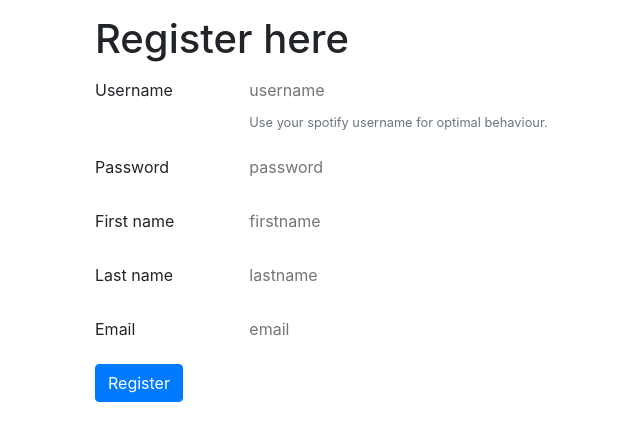
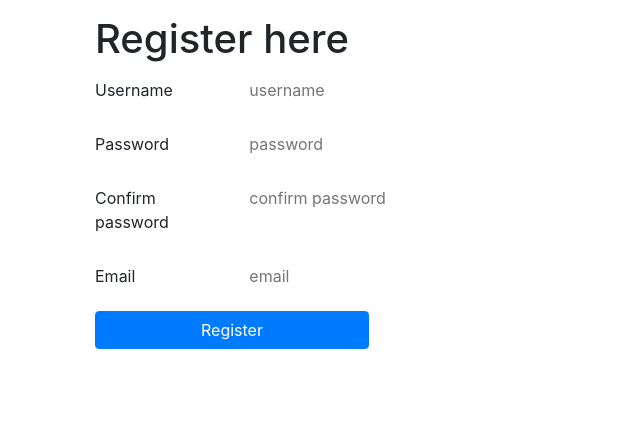
Before and after one commit to Nickvs99/MusicMatch, a Django app: page /register/ in a window 1280 px wide. Shown: the part 56-497 px from the top of the page, without its empty margins (97-737 px from the left). Run offline with Django 3.2, Linux system fonts and the light colour scheme; some libraries are stand-ins or nearby versions.

Commit message:
client side form validation and removal of redundant fields

```diff
--- a/MusicMatch/Authentication/static/Authentication/js/register.js
+++ b/MusicMatch/Authentication/static/Authentication/js/register.js
@@ -1,37 +1,108 @@
 document.addEventListener('DOMContentLoaded', () => {
 
-    document.getElementById("inputUsername").onchange = function(){
+    document.getElementById("inputUsername").onchange = async function(){
 
-        // Clear all previous error messages
-        let elements = document.getElementsByClassName("inputUsernameError");
-        while(elements[0]){
-            elements[0].remove();
+        clearMessages();
+        validateUsername();
+    };
+
+    document.getElementById("inputPasswordCheck").onchange = function(){
+
+        clearMessages();
+        passwordCheck();
+    };
+
+    document.getElementById("submitForm").onclick = async function(){
+        if(await validateForm()){
+            document.getElementById("form").submit()
         }
 
-        let usernameInputElement = document.getElementById("inputUsername");
-        let username = usernameInputElement.value;
-
-        CheckUsername(username);
-    };
+    }
 });
 
-// Check if username exists
-async function CheckUsername(username){
+/**
+ * Checks wheter the form is valid. The form is valid when all fields are filled
+ * in, password and confirm password are the same and the username does not yet exist.
+ *
+ * @returns bool True when form is valid
+ */
+async function validateForm(){
+
+    clearMessages();
+
+    // Three seperated if statements are used, since this will display all of the
+    // errors. Instead of just one.
+
+    let validForm = true;
+    if(!allFieldsCheck()){
+        validForm = false;
+    }
+    if(!passwordCheck()){
+        validForm = false;
+    }
+    if(!await validateUsername()){
+        validForm = false;
+    }
+
+    console.log(validForm)
+
+    return validForm
+}
+
+/**
+ * Checks if the username is an entry in the ExtendedUser db.
+ *
+ * @returns bool True when the username does not exist
+ */
+async function validateUsername(){
+
+    let usernameInputElement = document.getElementById("inputUsername");
+    let username = usernameInputElement.value;
 
     let args = {"username": username};
-
-    // TODO absolute path or relate from root or django template
     let response = await fetch("/ajax/validate_username", getFetchContext(args));
 
     let data = await response.json();
 
-    if (data["usernameTaken"]){
+    if(!data["valid_username"]){
+        createMessage("danger", "This username is already taken");
+    }
+    return data["valid_username"]
+}
 
-        let newElement = document.createElement("Small");
-        newElement.innerHTML = "This username already exists";
-        newElement.classList.add("inputUsernameError");
+/**
+ * Checks if the password and confirm password are the same.
+ *
+ * @returns bool
+ */
+function passwordCheck(){
 
-        let usernameInputElement = document.getElementById("inputUsername");
-        usernameInputElement.parentNode.insertBefore(newElement, usernameInputElement.nextSibling);
+    let password1 = document.getElementById("inputPassword").value;
+    let password2 = document.getElementById("inputPasswordCheck").value;
+
+    if(password1 == password2){
+        return true;
     }
+
+    createMessage("danger", "Passwords do not match");
+
+    return false
 }
+
+/**
+ * Checks if all fields are filled in.
+ *
+ * @returns bool
+ */
+function allFieldsCheck(){
+
+    let elementsID = ["inputUsername", "inputPassword", "inputPasswordCheck", "inputEmail"];
+    for(let id of elementsID){
+        if(!document.getElementById(id).value){
+            createMessage("danger", "All fields are required.");
+            return false
+        }
+    }
+
+    return true
+}
--- a/MusicMatch/Authentication/templates/Authentication/register.html
+++ b/MusicMatch/Authentication/templates/Authentication/register.html
@@ -10,35 +10,26 @@
 
     <h1>Register here</h1>
 
-    <form action="{% url 'register' %}" method="post">
+    <form action="{% url 'register' %}" method="post" id="form">
         {% csrf_token %}
         <div class="form-group row">
             <label for="inputEmail" class="col-4 col-sm-3 col-md-2 col-form-label">Username </label>
             <div class="col">
                 <input name="username" class="form-control-plaintext" type="text" placeholder="username" id="inputUsername"/>
-                <small class="form-text text-muted">Use your spotify username for optimal behaviour.</small>
-
             </div>
         </div>
 
         <div class="form-group row">
             <label for="inputPassword" class="col-4 col-sm-3 col-md-2 col-form-label">Password </label>
             <div class="col">
-                <input name="password" class="form-control-plaintext" type="password" placeholder="password" id=inputPassword/>
+                <input name="password" class="form-control-plaintext" type="password" placeholder="password" id="inputPassword"/>
             </div>
         </div>
 
         <div class="form-group row">
-            <label for="inputFirstName" class="col-4 col-sm-3 col-md-2 col-form-label">First name</label>
+            <label for="inputPasswordCheck" class="col-4 col-sm-3 col-md-2 col-form-label">Confirm password </label>
             <div class="col">
-                <input name="firstname" class="form-control-plaintext" type="text" placeholder="firstname" id="inputFirstName"/>
-            </div>
-        </div>
-
-        <div class="form-group row">
-            <label for="inputLastName" class="col-4 col-sm-3 col-md-2 col-form-label">Last name </label>
-            <div class="col">
-                <input name="lastname" class="form-control-plaintext" type="text" placeholder="lastname" id="inputLastName"/>
+                <input name="passwordCheck" class="form-control-plaintext" type="password" placeholder="confirm password" id="inputPasswordCheck"/>
             </div>
         </div>
 
@@ -49,7 +40,7 @@
             </div>
         </div>
 
-        <input type="submit" value="Register" class="btn btn-primary mb-2"/>
+        <input id="submitForm" value="Register" class="btn btn-primary mb-2"/>
     </form>
 {% endblock %}
 
--- a/MusicMatch/Authentication/views.py
+++ b/MusicMatch/Authentication/views.py
@@ -79,12 +79,10 @@ def register_view(request):
         # Get field from form
         username = request.POST["username"]
         password = request.POST["password"]
-        firstname = request.POST["firstname"]
-        lastname = request.POST["lastname"]
         email = request.POST["email"]
 
         # Check if all fields are filled in
-        if not (username and password and firstname and lastname and email):
+        if not (username and password and email):
             messages.error(request, "All fields are required")
             return render(request, "Authentication/register.html")
 
@@ -94,7 +92,7 @@ def register_view(request):
             messages.error(request, "Username already taken.")
             return render(request, "Authentication/register.html")
 
-        user = User.objects.create_user(username, email, password, first_name=firstname, last_name = lastname)
+        user = User.objects.create_user(username, email, password)
         user.save()
 
         # Save it to the extended User model
@@ -110,7 +108,7 @@ def validate_username(request):
     username = json.loads(request.body).get('username', None)
 
     data = {
-        'usernameTaken': User.objects.filter(username=username).exists(),
+        'valid_username': not User.objects.filter(username=username).exists(),
     }
 
     return JsonResponse(data)
--- a/MusicMatch/Base/static/Base/js/util.js
+++ b/MusicMatch/Base/static/Base/js/util.js
@@ -19,3 +19,41 @@ function getFetchContext(dict){
         body: JSON.stringify(dict)
     }
 }
+
+/**
+ * Create a information message to the user
+ * @param {string} context Choises are one of
+ *          ["primary", "secondary", "success", "danger", "warning", "info", "light", "dark"]
+ * @param {*} message The message which has to be displayed.
+ */
+function createMessage(context, message){
+
+    // Get parent object of new messageElement
+    let messagesElement = document.getElementById("messages");
+
+    let messageElement = document.createElement("div");
+
+    // Bootstraps contextual classes
+    let bootstrapContexts = ["primary", "secondary", "success", "danger", "warning", "info", "light", "dark"];
+
+    if(bootstrapContexts.includes(context)){
+        messageElement.classList.add("alert", "alert-" + context);
+        messageElement.innerText = message;
+    }
+    else {
+        console.log(`ERROR: ${context} is an invalid context type. Choose from ${bootstrapContexts}`);
+        messageElement.classList.add("alert", "alert-danger");
+        messageElement.innerText = message;
+    }
+    messagesElement.appendChild(messageElement);
+}
+
+/**
+ * Removes all child elements of the messages div.
+ */
+function clearMessages(){
+    let messages = document.getElementById("messages");
+    while(messages.firstChild){
+        messages.firstChild.remove();
+    }
+}
```
Also changed, not shown: MusicMatch/spotify/static/spotify/js/chart_util.js (+0 -40 lines).
